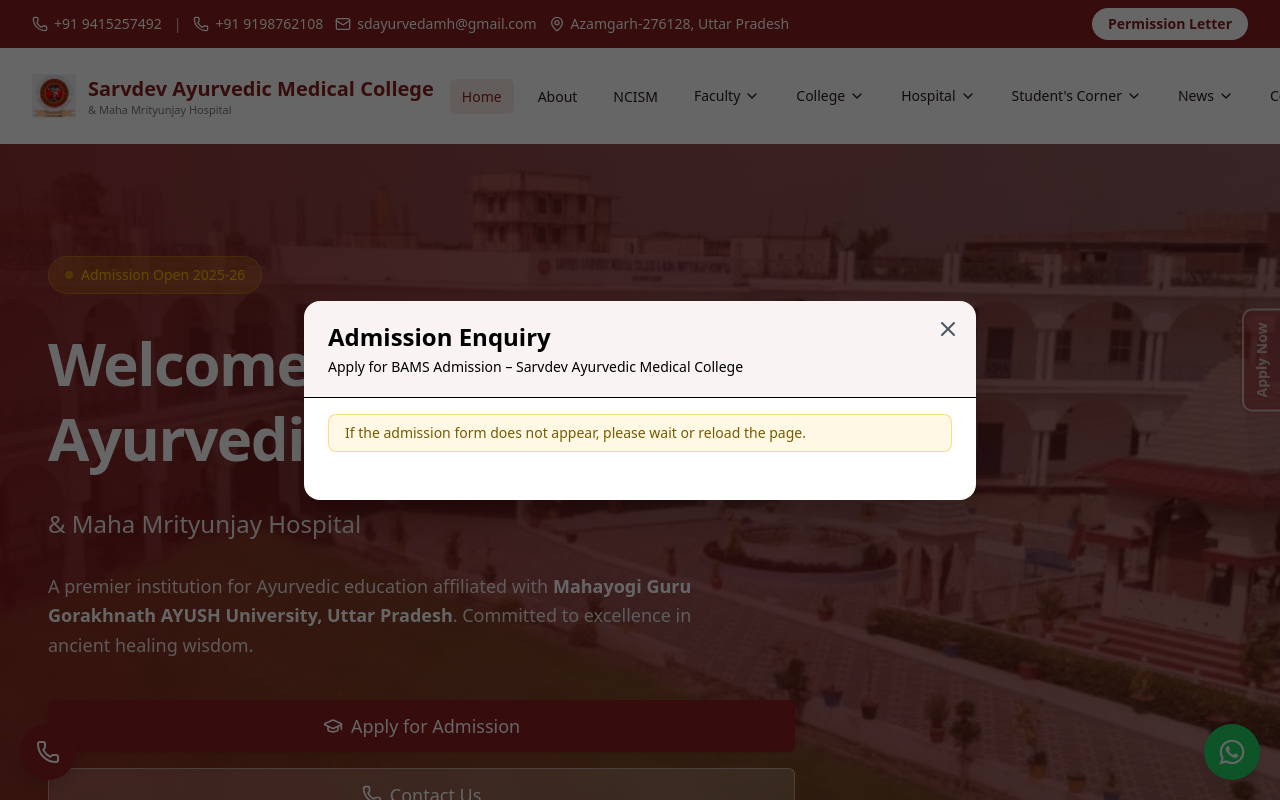
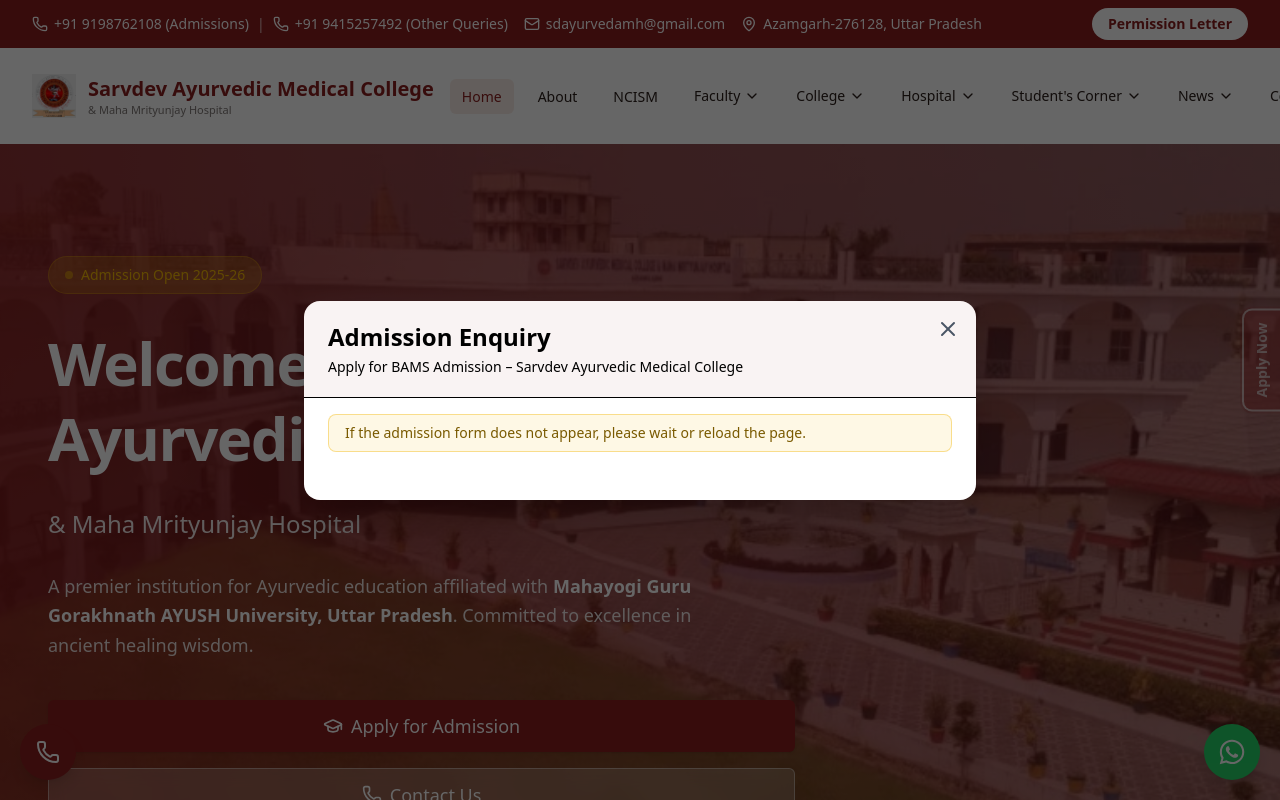
Before and after one commit to Devanshkulsh/sarvdev-medical-college, a React (Vite) app: page / in a window 1280 px wide. Shown: the top 800 px of the page. Built offline with nearby package versions, Linux system fonts and the light colour scheme.

Commit message:
feat: update contact numbers and descriptions across the application

```diff
--- a/index.html
+++ b/index.html
@@ -65,7 +65,7 @@
       courses='["Select Course","BAMS"]'
       styles="classic"
       logo="/logo_bg.png"
-      contact="9415257492"
+      contact="9198762108"
     ></script>
   </body>
 </html>
--- a/src/components/FloatingButtons.jsx
+++ b/src/components/FloatingButtons.jsx
@@ -2,7 +2,7 @@
 import { Phone } from "lucide-react";
 import { FaWhatsapp } from "react-icons/fa";
 
-const WHATSAPP_NUMBER = "919415257492";
+const WHATSAPP_NUMBER = "9198762108";
 
 const presetMessages = [
   "Hello, I want to know about BAMS admission.",
@@ -39,7 +39,7 @@
     <>
       {/* ===== PHONE (BOTTOM LEFT) ===== */}
       <a
-        href="tel:+919415257492"
+        href="tel:9198762108"
         aria-label="Call Us"
         className="fixed bottom-5 left-5 z-50 flex h-14 w-14 items-center justify-center rounded-full
                    bg-[#8B1E1E] text-white shadow-lg
--- a/src/components/Footer.jsx
+++ b/src/components/Footer.jsx
@@ -49,7 +49,7 @@
   const siteName = "Sarvdev Ayurvedic Medical College & Hospital";
   const affiliation =
     "Mahayogi Guru Gorakhnath AYUSH University, Uttar Pradesh";
-  const phones = ["+91 9415257492", "+91 9198762108"];
+  const phones = ["+91 9415257492 (Other queries)", "+91 9198762108 (Admissions)"];
   const email = "sdayurvedamh@gmail.com";
   const address = {
     line1: "Itaura Chandeshwer",
--- a/src/components/Topbar.jsx
+++ b/src/components/Topbar.jsx
@@ -3,12 +3,10 @@
 import { Phone, Mail, MapPin } from "lucide-react";
 
 export function TopBar() {
-  const phoneNumber = "+91 9415257492, +91-9198762108";
   const emailAddress = "sdayurvedamh@gmail.com";
   const address = "Azamgarh-276128, Uttar Pradesh";
 
   const mapsUrl = "https://maps.app.goo.gl/XDmB1E7Tv1nbp52j9";
-  const permissionUrl = "/ncism";
 
   return (
     <div className="sticky top-0 z-40 bg-[#8B1E1E] text-white">
@@ -24,42 +22,38 @@
           {/* CONTACT INFO */}
           <div
             className="
-              flex flex-wrap items-center justify-center
-              gap-x-3 gap-y-1
+              flex flex-col sm:flex-row
+              items-center justify-center
+              gap-2 sm:gap-4
               text-center
-              text-xs sm:text-sm
+              text-[11px] sm:text-sm
             "
           >
-            {/* Phone */}
-            <div className="flex items-center gap-3 whitespace-nowrap">
+            {/* Phone Numbers */}
+            <div className="flex flex-wrap items-center justify-center gap-2">
+              <a
+                href="tel:+919198762108"
+                className="flex items-center gap-1.5 hover:text-[#F2B705] transition-colors whitespace-nowrap"
+              >
+                <Phone className="h-3.5 w-3.5 sm:h-4 sm:w-4" />
+                <span>+91 9198762108 (Admissions)</span>
+              </a>
+
+              <span className="hidden sm:inline opacity-70">|</span>
+
               <a
                 href="tel:+919415257492"
-                className="flex items-center gap-1.5 hover:text-[#F2B705] transition-colors"
+                className="flex items-center gap-1.5 hover:text-[#F2B705] transition-colors whitespace-nowrap"
               >
                 <Phone className="h-3.5 w-3.5 sm:h-4 sm:w-4" />
-                <span>+91 9415257492</span>
-              </a>
-
-              <span className="opacity-70">|</span>
-
-              <a
-                href="tel:+919198762108"
-                className="flex items-center gap-1.5 hover:text-[#F2B705] transition-colors"
-              >
-                <Phone className="h-3.5 w-3.5 sm:h-4 sm:w-4" />
-                <span>+91 9198762108</span>
+                <span>+91 9415257492 (Other Queries)</span>
               </a>
             </div>
 
             {/* Email */}
             <a
               href={`mailto:${emailAddress}`}
-              className="
-                flex items-center gap-1.5
-                hover:text-[#F2B705]
-                transition-colors
-                whitespace-nowrap
-              "
+              className="flex items-center gap-1.5 hover:text-[#F2B705] transition-colors whitespace-nowrap"
             >
               <Mail className="h-3.5 w-3.5 sm:h-4 sm:w-4" />
               <span>{emailAddress}</span>
@@ -74,11 +68,14 @@
                 flex items-center gap-1.5
                 hover:text-[#F2B705]
                 transition-colors
-                whitespace-nowrap
+                text-center
+                leading-tight
               "
             >
-              <MapPin className="h-3.5 w-3.5 sm:h-4 sm:w-4" />
-              <span>{address}</span>
+              <MapPin className="h-3.5 w-3.5 sm:h-4 sm:w-4 shrink-0" />
+              <span className="max-w-[280px] sm:max-w-none">
+                {address}
+              </span>
             </a>
           </div>
 
@@ -95,6 +92,7 @@
               hover:bg-[#F2B705]
               hover:text-[#2A1E1A]
               transition-colors
+              whitespace-nowrap
             "
           >
             Permission Letter
--- a/src/components/homepage/ContactSection.jsx
+++ b/src/components/homepage/ContactSection.jsx
@@ -66,7 +66,7 @@
                     className="flex items-center gap-3 hover:text-[#8B1E1E] transition-colors"
                   >
                     <Phone className="w-5 h-5 text-[#8B1E1E]" />
-                    <span>+91 94152 57492</span>
+                    <span>+91 94152 57492 (For other queries)</span>
                   </a>
 
                   <a
@@ -74,7 +74,7 @@
                     className="flex items-center gap-3 hover:text-[#8B1E1E] transition-colors"
                   >
                     <Phone className="w-5 h-5 text-[#8B1E1E]" />
-                    <span>+91 91987 62108</span>
+                    <span>+91 91987 62108 (For admissions)</span>
                   </a>
 
                   <a
--- a/src/index.css
+++ b/src/index.css
@@ -1,4 +1,8 @@
 @import "tailwindcss";
+
+body {
+  overflow-x: hidden;
+}
 
 /* ===== GLOBAL IMAGE LOADER ===== */
 img {
--- a/src/pages/ContactPage.jsx
+++ b/src/pages/ContactPage.jsx
@@ -60,7 +60,7 @@
               <InfoItem
                 icon={<Phone />}
                 title="Phone"
-                text="+91 94152 57492, +91 91987 62108"
+                text="+91 94152 57492 (For other queries), +91 91987 62108 (For admissions)"
               />
               <InfoItem
                 icon={<Mail />}
```
Lines whose indentation alone changed are shown as unchanged.
